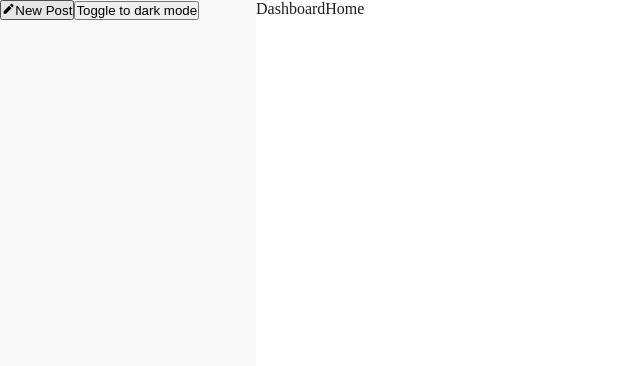
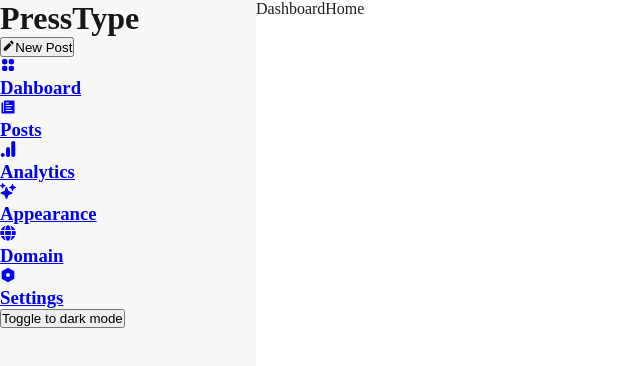
Before and after one commit to akinloluwami/presstype, a Next.js app: page /dashboard in a window 1280 px wide. Shown: the top 366 px of the page, without its empty margins (0-640 px from the left). Built offline with nearby package versions, Linux system fonts and the light colour scheme.

Commit message:
mapped through routes

```diff
--- a/components/dashboard/sidebar/index.tsx
+++ b/components/dashboard/sidebar/index.tsx
@@ -45,12 +45,20 @@ const Sidebar = () => {
   ];
   return (
     <div className={styles.sidebar_container}>
+      <h1>PressType</h1>
       <Link href={"/"}>
         <button>
           <RiPencilFill />
           New Post
         </button>
       </Link>
+      <div className="">
+        {routes.map((route, i) => (
+          <Link href={route.path}>
+            {route.icon} <h3>{route.title}</h3>
+          </Link>
+        ))}
+      </div>
       <button onClick={toggleTheme}>
         Toggle to {theme === "light" ? "dark" : "light"} mode
       </button>
```
